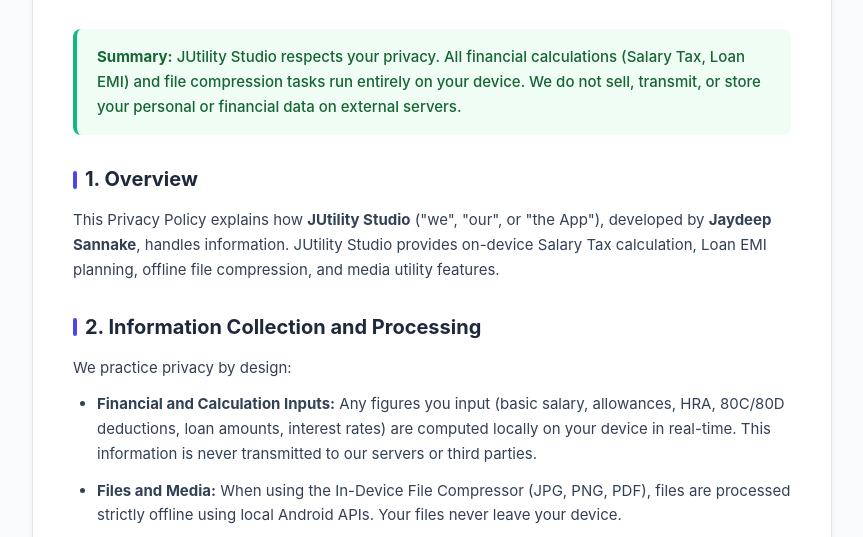
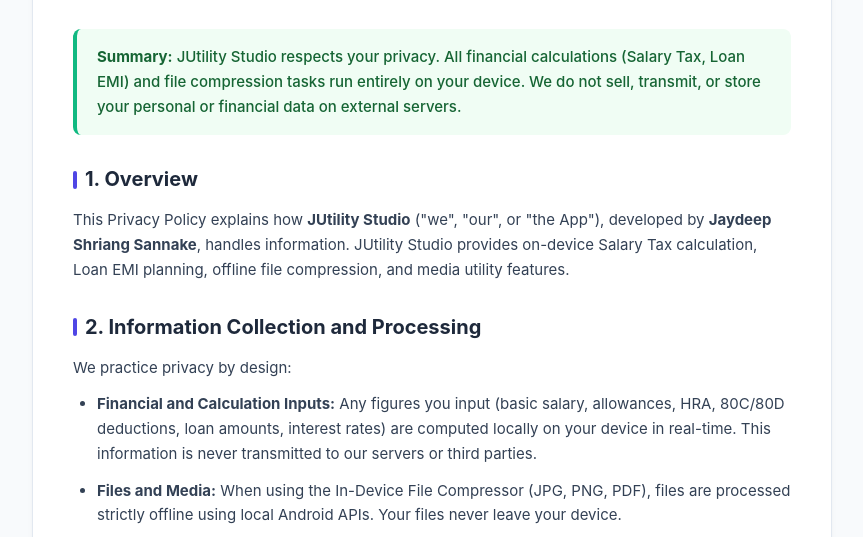
Before and after one commit to Jaydeep3792/app-privacy-policy, a plain HTML site: page docs/index.html in a window 1280 px wide. Shown: the part 220-757 px from the top of the page, without its empty margins (208-1071 px from the left). Drawn offline with Linux system fonts and the light colour scheme.

Commit message:
Update developer's name in Privacy Policy section

```diff
--- a/docs/index.html
+++ b/docs/index.html
@@ -109,7 +109,7 @@
         </div>
 
         <h2>1. Overview</h2>
-        <p>This Privacy Policy explains how <strong>JUtility Studio</strong> ("we", "our", or "the App"), developed by <strong>Jaydeep Sannake</strong>, handles information. JUtility Studio provides on-device Salary Tax calculation, Loan EMI planning, offline file compression, and media utility features.</p>
+        <p>This Privacy Policy explains how <strong>JUtility Studio</strong> ("we", "our", or "the App"), developed by <strong>Jaydeep Shriang Sannake</strong>, handles information. JUtility Studio provides on-device Salary Tax calculation, Loan EMI planning, offline file compression, and media utility features.</p>
 
         <h2>2. Information Collection and Processing</h2>
         <p>We practice privacy by design:</p>
```
